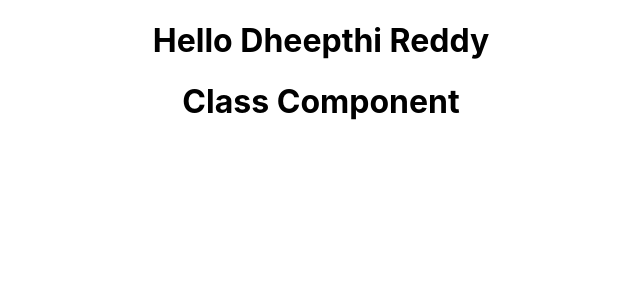
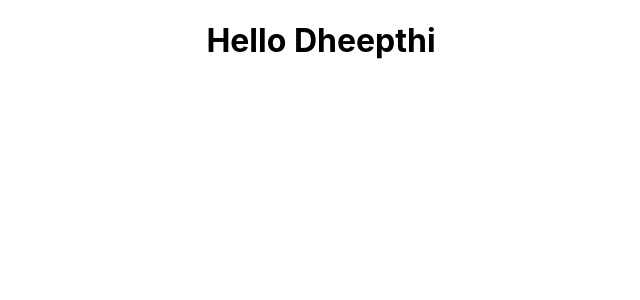
Before and after one commit to Dheepthi-Reddy/React, a React (Create React App) app in the folder hello-world/: page / in a window 1280 px wide. Shown: the top 300 px of the page, without its empty margins (319-959 px from the left). Built offline with nearby package versions, Linux system fonts and the light colour scheme.

Commit message:
using JSX

```diff
--- a/hello-world/src/App.js
+++ b/hello-world/src/App.js
@@ -3,14 +3,16 @@
 // import Greet from './components/Greet'
 import MyComponent from './components/Greet'
 import Welcome from './components/Welcome'
+import Hello from './components/Hallo'
 
 function App() {
   return (
     <div className="App">
       {/* <Greet></Greet> */}
       {/* or <Greet/> */}
-      <MyComponent/>
-      <Welcome/>
+      {/* <MyComponent/>
+      <Welcome/> */}
+      <Hello/>
     </div>
   );
 }
--- /dev/null
+++ b/hello-world/src/components/Hallo.js
@@ -0,0 +1,25 @@
+//a simple functional component that renders the returned html in the browser
+
+import React from 'react'
+
+const Hallo = () => {
+
+    // using JSX
+
+    // return(
+    //     <div className = 'dummyClass'>
+    //         <h1> Hello Dheepthi </h1>
+    //     </div>
+    // )
+
+    // Without using JSX
+
+    return React.createElement(
+        'div',
+        {id: 'hello', className: 'dummyClass'},
+        React.createElement('h1', null, 'Hello Dheepthi'))
+
+    // It is clear that using JSX is much easier approach and easy to understand
+}
+
+export default Hallo
```
